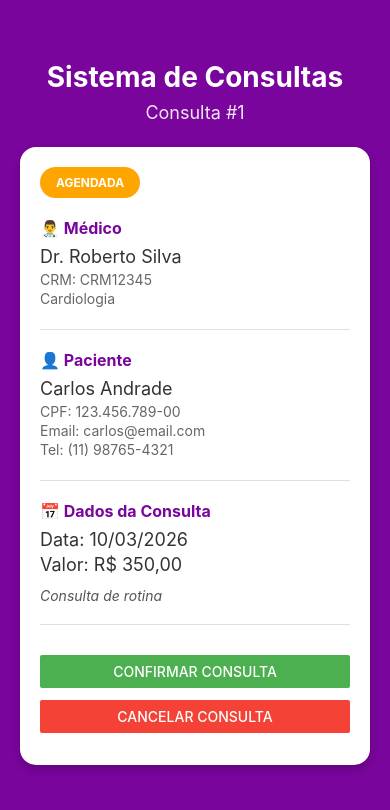
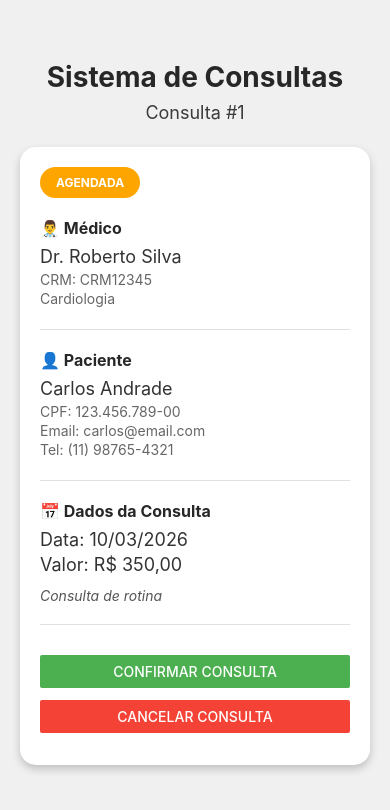
Before and after one commit to GabrielCabralmm/sistema-consulta, a React Native app: screen / in a window 390 px wide. Shown: the top 810 px of the page. Built offline with nearby package versions, Linux system fonts and the light colour scheme.

Commit message:
Estilizando o card.

```diff
--- a/App.tsx
+++ b/App.tsx
@@ -80,7 +80,7 @@ export default function App() {
 const styles = StyleSheet.create({
   container: {
     flex: 1,
-    backgroundColor: "#79059C",
+    backgroundColor: "#f0f0f0",
   },
   scrollContent: {
     padding: 20,
@@ -93,12 +93,12 @@ const styles = StyleSheet.create({
   titulo: {
     fontSize: 28,
     fontWeight: "bold",
-    color: "#fff",
+    color: "#272727",
     marginBottom: 8,
   },
   subtitulo: {
     fontSize: 18,
-    color: "#fff",
+    color: "#272727",
     opacity: 0.9,
   },
   rodape: {
--- a/src/components/ConsultaCard.tsx
+++ b/src/components/ConsultaCard.tsx
@@ -155,7 +155,7 @@ const styles = StyleSheet.create({
   label: {
     fontSize: 16,
     fontWeight: "bold",
-    color: "#79059C",
+    color: "#272727",
     marginBottom: 8,
   },
 
```
